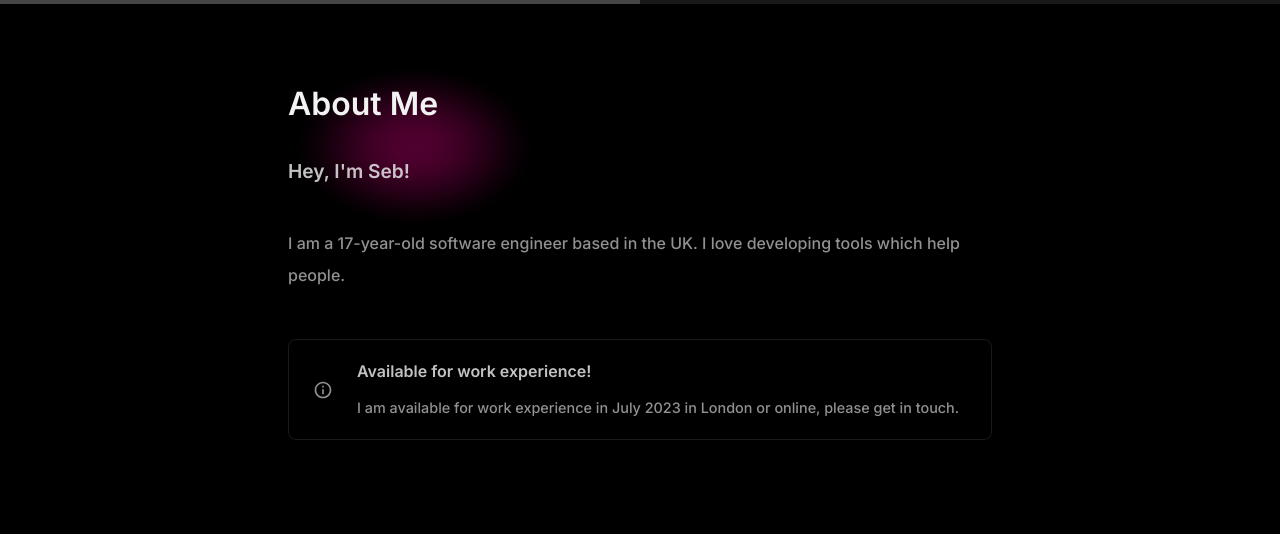
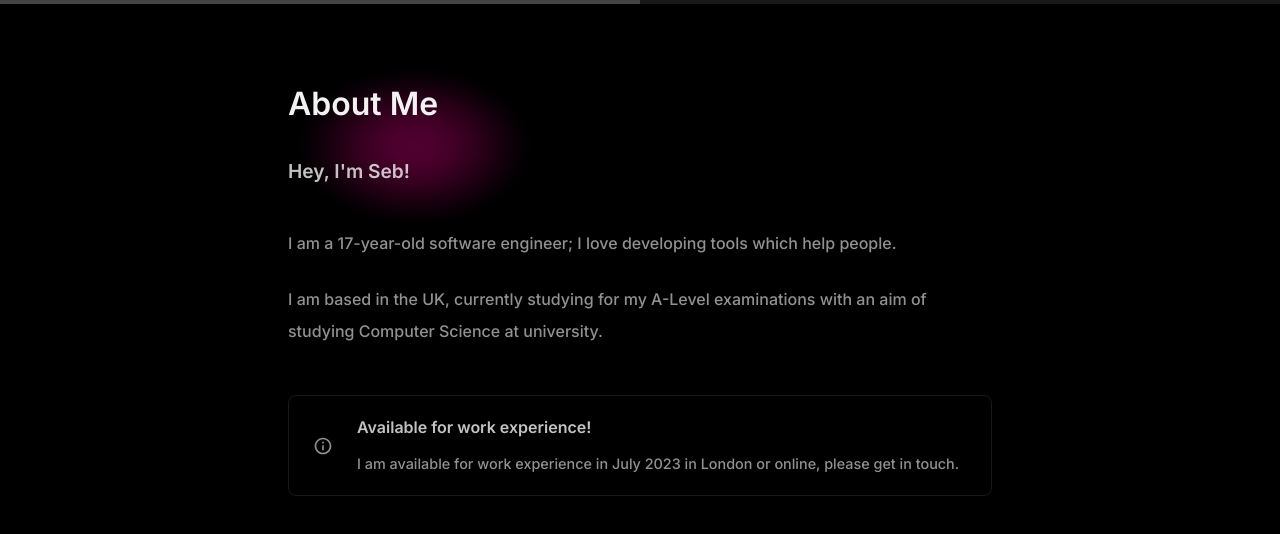
Before and after one commit to sd0e/portfolio, a Next.js app: page /about in a window 1280 px wide. Shown: the top 534 px of the page. Built offline with nearby package versions, Linux system fonts and the light colour scheme.

Commit message:
Update about section

```diff
--- a/pages/about.tsx
+++ b/pages/about.tsx
@@ -16,7 +16,8 @@ export default function Home() {
         <meta name="viewport" content="width=device-width, initial-scale=1" />
         <link rel="icon" href="/favicon.ico" />
       </Head>
-      <p className={inter.className}>I am a 17-year-old software engineer based in the UK. I love developing tools which help people.</p>
+      <p className={inter.className}>I am a 17-year-old software engineer; I love developing tools which help people.</p>
+      <p className={inter.className} style={{ marginTop: '1.5rem' }}>I am based in the UK, currently studying for my A-Level examinations with an aim of studying Computer Science at university.</p>
       <InfoBox Title="Available for work experience!" Description="I am available for work experience in July 2023 in London or online, please get in touch." />
     </Layout>
   )
```
